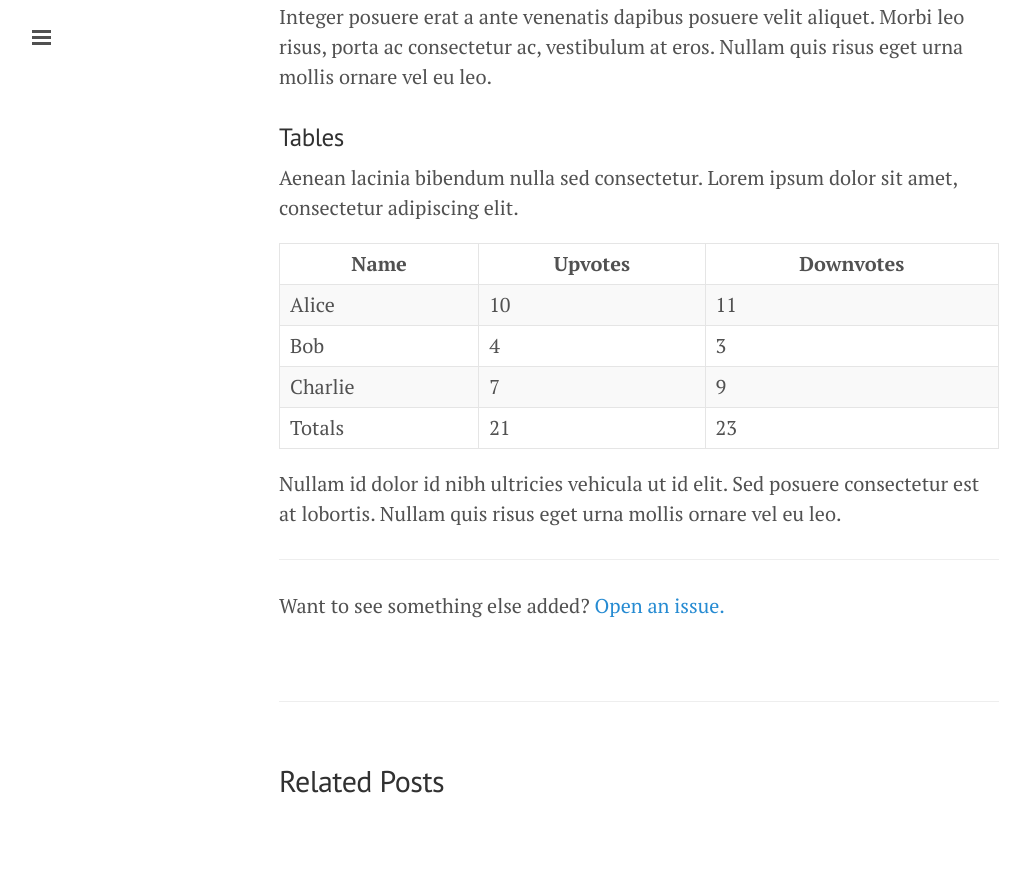
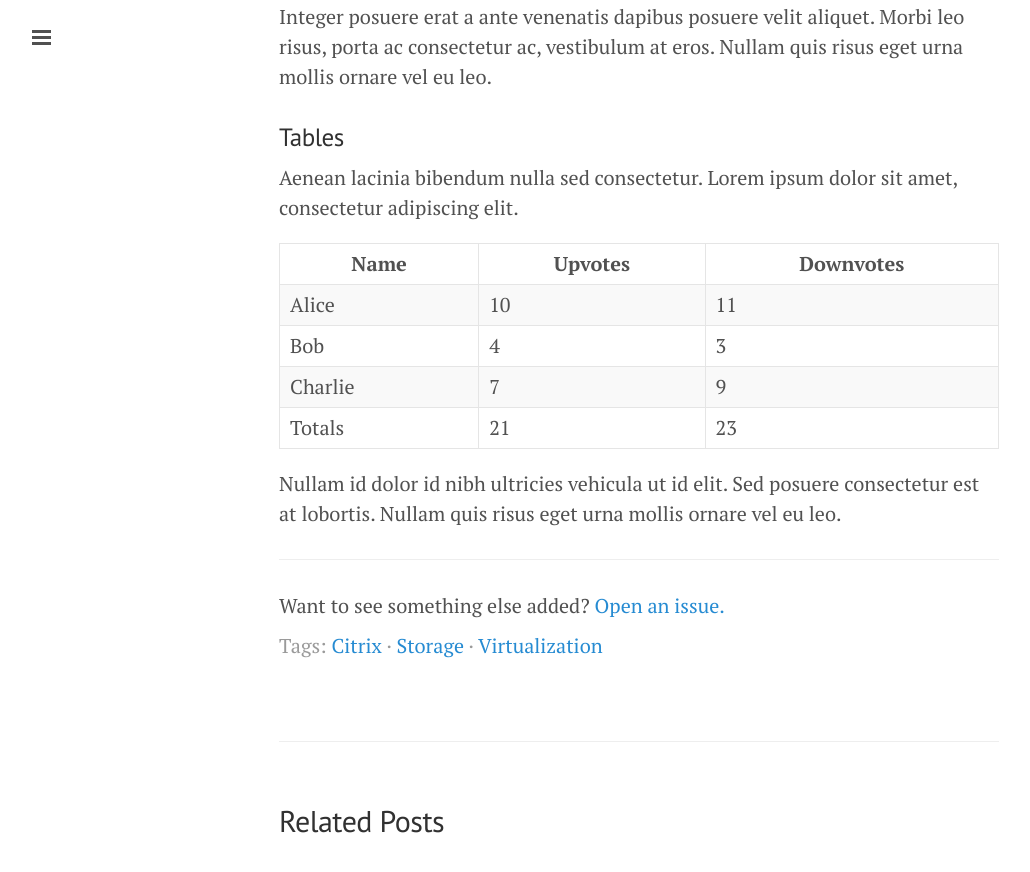
Before and after one commit to GalSagie/GalSagie.github.io, a Jekyll site: the page built from _posts/2014-01-01-example-content.md, in a window 1280 px wide and 900 px high, scrolled down 2720 px. Shown: the top 872 px of the window, without its empty margins (1-1031 px from the left). Built offline with Jekyll 4.4.1, drawn with Linux system fonts in a browser that asks for light colours; Markdown is read by kramdown in place of the engine named in the settings; comment, search, counter and statistics services are not loaded.

Commit message:
Add tags field to posts

```diff
--- a/_layouts/post.html
+++ b/_layouts/post.html
@@ -6,6 +6,18 @@ layout: default
   <h1 class="post-title">{{ page.title }}</h1>
   <span class="post-date">{{ page.date | date_to_string }}</span>
   {{ content }}
+  <span class="post-date">Tags:
+    {% assign page_tags = page.tags | sort %}
+    {% include page_tags_list %}
+  </span>
+  {% if page.previous %}
+    <span class="post-date">
+    &larr; Previous Post: <a href="{{ page.previous.url }}">{{ page.previous.title }}</a></span>
+  {% endif %}
+  {% if page.next %}
+    <span class="post-date">
+    Next Post: <a href="{{ page.next.url }}">{{ page.next.title }}</a> &rarr;</span>
+  {% endif %}
 </div>
 
 <div class="related">
```
